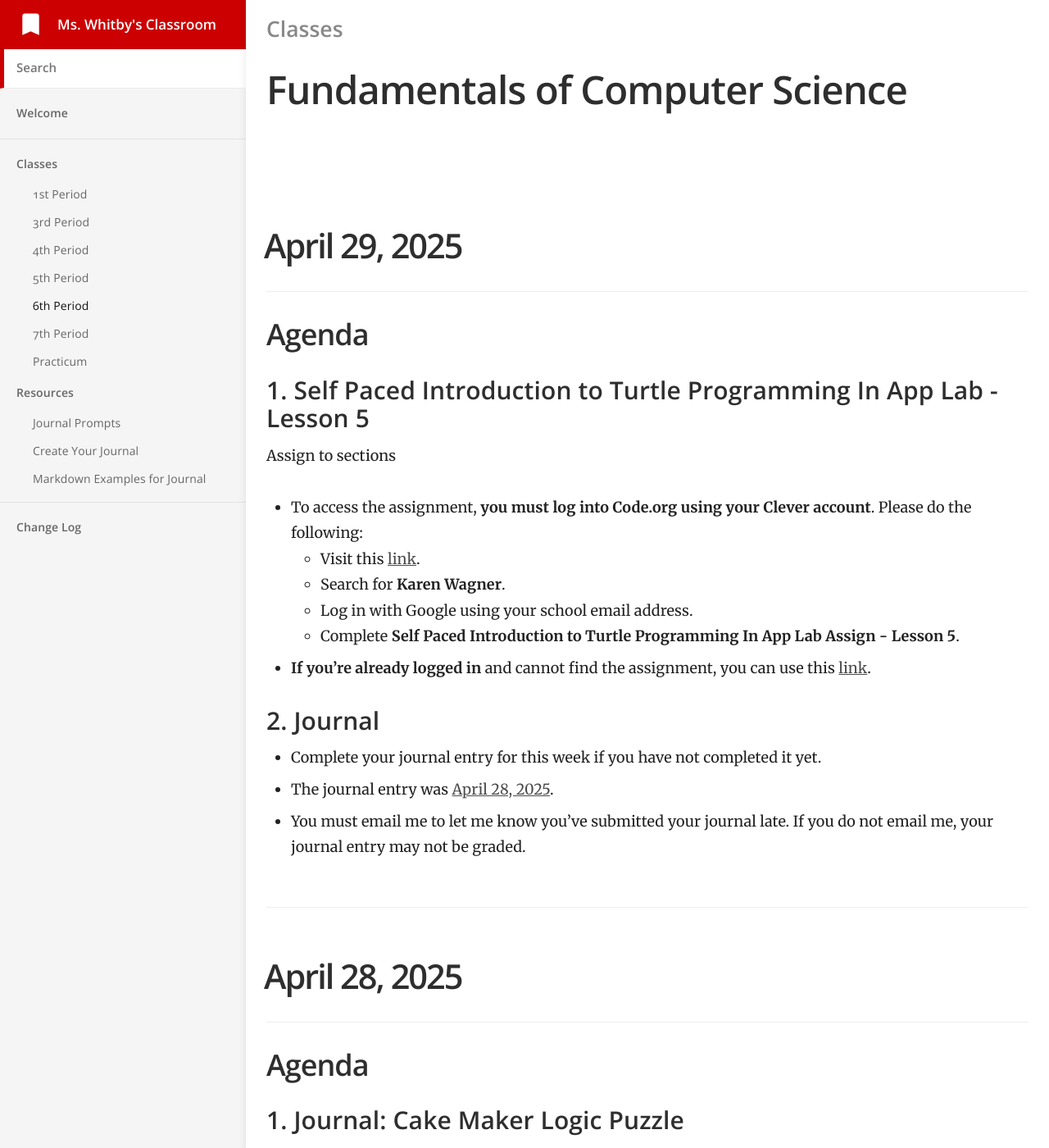
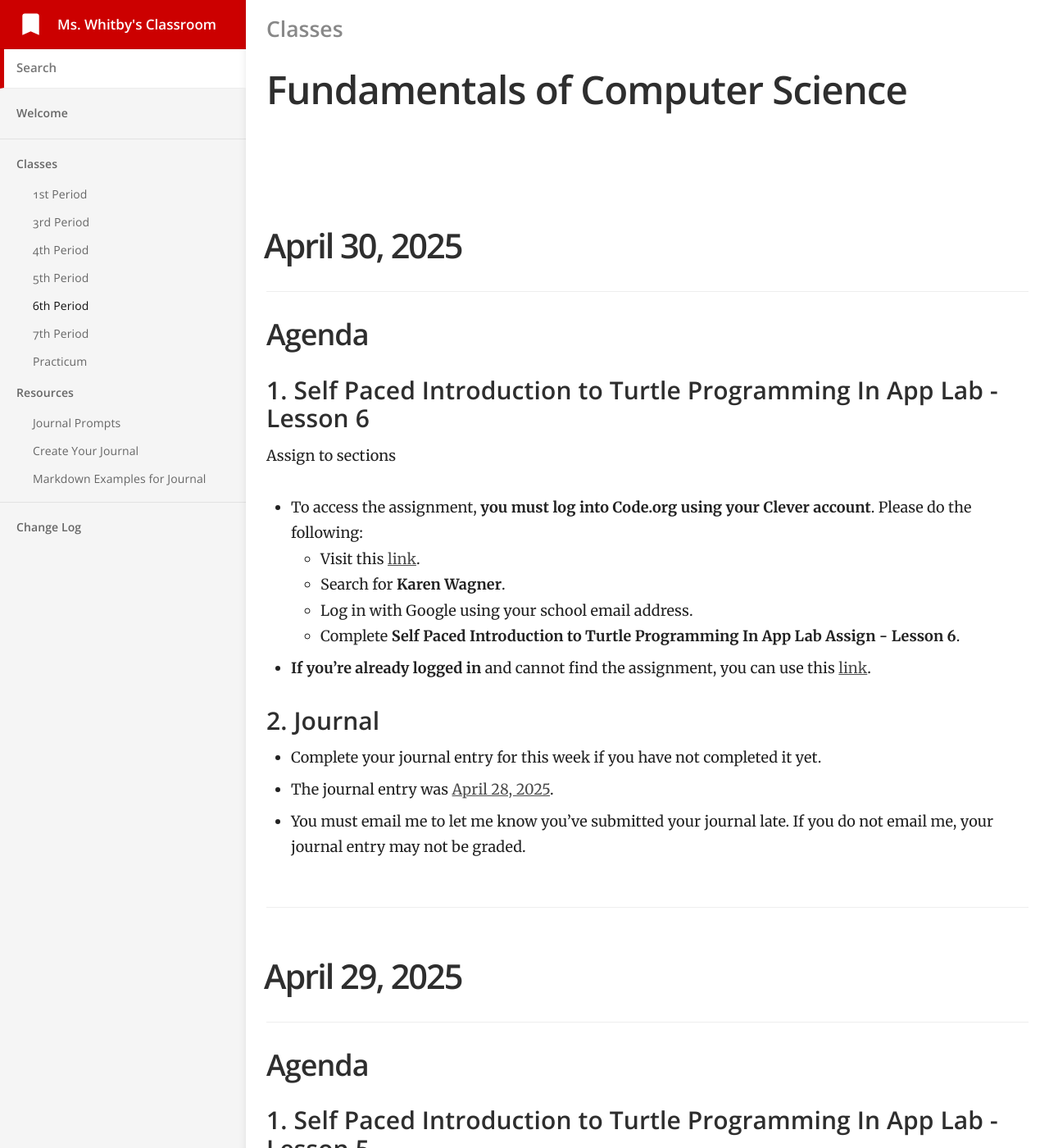
Before and after one commit to mswhitby/classroom, a Jekyll site: the page built from _docs/classes/6th.md, in a window 1280 px wide and 1400 px high. Shown: the whole window at 82% size. Built offline with Jekyll 4.4.1, drawn with Linux system fonts in a browser that asks for light colours.

Commit message:
Updated lessons

```diff
--- a/_docs/classes/6th.md
+++ b/_docs/classes/6th.md
@@ -4,6 +4,34 @@ subtitle: Fundamentals of Computer Science
 category: Classes
 order: 5
 ---
+
+
+# April 30, 2025
+
+<!-- ## Objective
+
+## TEKS:-->
+
+## Agenda
+
+### 1. Self Paced Introduction to Turtle Programming In App Lab - Lesson 6
+
+Assign to sections
+- To access the assignment, **you must log into Code.org using your Clever account**. Please do the following:
+    - Visit this [link](https://clever.com/oauth/district-picker?client_id=2f27405716644a951b23&redirect_uri=https%3A%2F%2Fstudio.code.org%2Fusers%2Fauth%2Fclever%2Fcallback&response_type=code&state=ede33ff61289cf32708a0f54079cdd23e31d0b0a02b0e0e8).
+    - Search for **Karen Wagner**.
+    - Log in with Google using your school email address.
+    - Complete **Self Paced Introduction to Turtle Programming In App Lab Assign - Lesson 6**.
+
+- **If you're already logged in** and cannot find the assignment, you can use this [link](https://studio.code.org/s/csp3-virtual/lessons/6/levels/1).
+
+### 2. Journal
+
+- Complete your journal entry for this week if you have not completed it yet.
+- The journal entry was [April 28, 2025](https://github.com/mswhitby/WHSTechNotes/blob/main/journal.md#april-28-2025).
+- You must email me to let me know you've submitted your journal late. If you do not email me, your journal entry may not be graded.
+
+----
 
 # April 29, 2025
 
```
